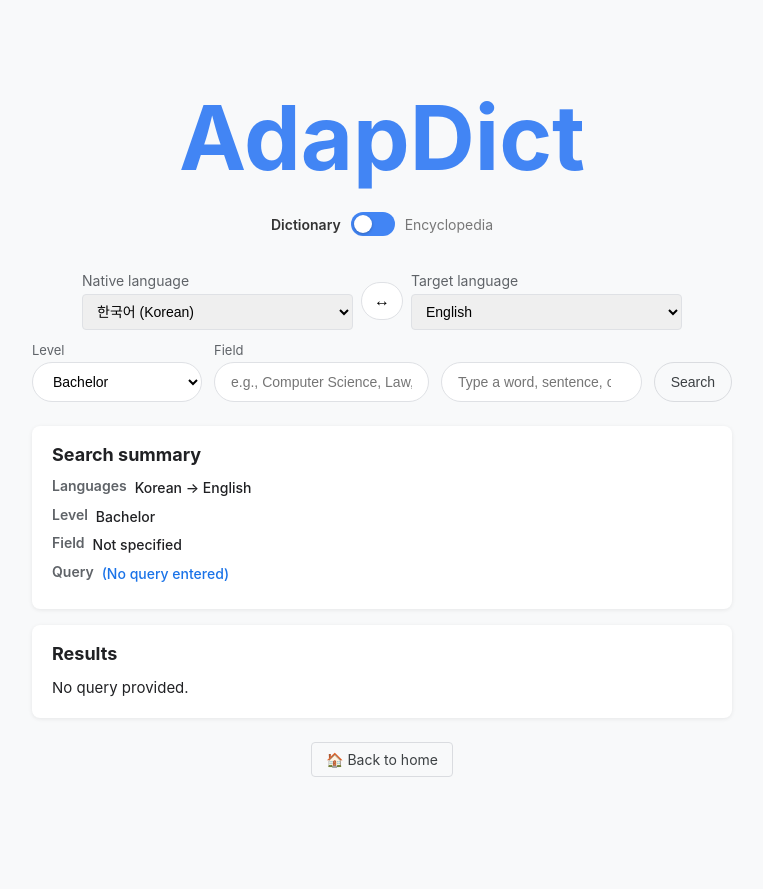
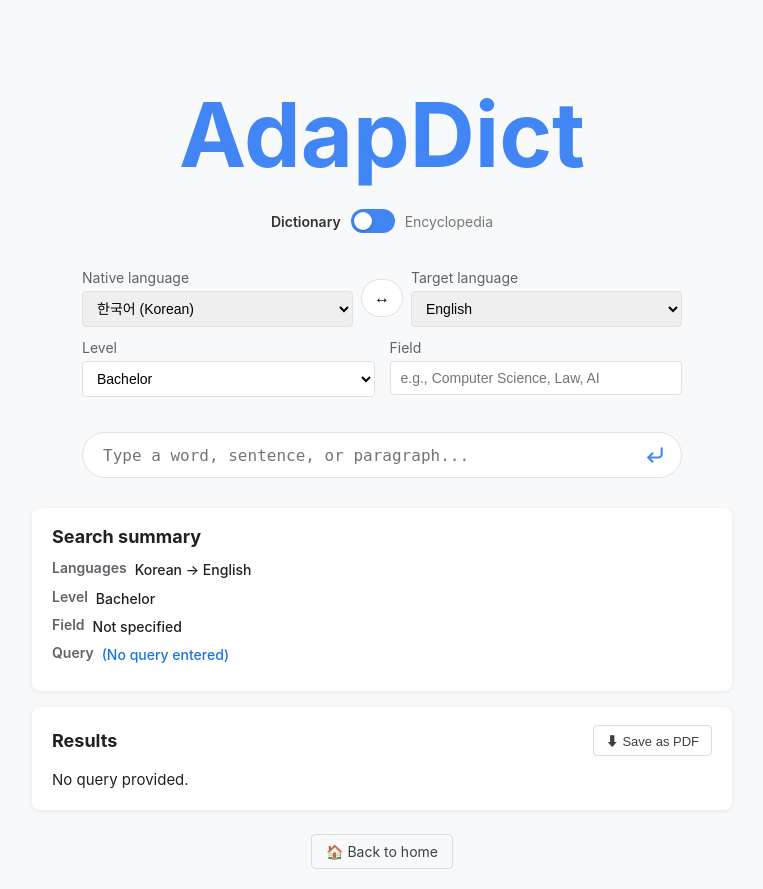
Before and after one commit to maenwi/AdapDict, a Flask app: page /result in a window 1280 px wide. Shown: the whole page, without its empty margins (258-1021 px from the left). Before the commit the page ends 777 px from the top, so only its background shows below. Run offline with Flask 3, Linux system fonts and the light colour scheme.

Commit message:
Improve UX: textarea auto-resize, sentence nav buttons, and print-to-PDF export

```diff
--- a/backend/static/results.js
+++ b/backend/static/results.js
@@ -235,6 +235,31 @@ document.addEventListener('DOMContentLoaded', async () => {
     if (searchInput) searchInput.value = query;
 
     const searchForm = document.getElementById('results-search-form');
+
+    // ✅ 자동 리사이즈: search-input이 textarea일 때만
+    if (searchInput && searchInput.tagName === 'TEXTAREA') {
+        const MAX_HEIGHT = 180; // CSS의 max-height와 맞춤
+
+        const autoResize = () => {
+            searchInput.style.height = 'auto';
+            const newHeight = Math.min(searchInput.scrollHeight, MAX_HEIGHT);
+            searchInput.style.height = newHeight + 'px';
+            searchInput.style.overflowY =
+                searchInput.scrollHeight > MAX_HEIGHT ? 'auto' : 'hidden';
+        };
+
+        autoResize();                            // 초기 한 번
+        searchInput.addEventListener('input', autoResize);
+
+        // ✅ 엔터로 검색 (Shift+Enter는 줄바꿈)
+        searchInput.addEventListener('keydown', (e) => {
+            if (e.key === 'Enter' && !e.shiftKey) {
+                e.preventDefault();
+                searchForm.dispatchEvent(new Event('submit'));
+            }
+        });
+    }
+
     searchForm.addEventListener('submit', (e) => {
         e.preventDefault();
 
@@ -260,6 +285,11 @@ document.addEventListener('DOMContentLoaded', async () => {
 
         window.location.href = `/result?${newParams.toString()}`;
     });
+
+    const exportPdfBtn = document.getElementById('export-pdf-btn');
+    if (exportPdfBtn) {
+        exportPdfBtn.addEventListener('click', () => window.print());
+    }
 
     const resultDiv = document.getElementById('result-content');
 
@@ -715,9 +745,15 @@ document.addEventListener('DOMContentLoaded', async () => {
                 if (cards.length <= 1) {
                     indicator.style.display = 'none';
                 } else {
-                    indicator.innerHTML = cards.map((_, idx) =>
+                    const dotsHtml = cards.map((_, idx) =>
                         `<span class="page-dot${idx === 0 ? ' active' : ''}" data-index="${idx}"></span>`
                     ).join('');
+
+                    indicator.innerHTML = `
+                        <button class="nav-btn prev-btn" aria-label="Previous sentence">◀</button>
+                        ${dotsHtml}
+                        <button class="nav-btn next-btn" aria-label="Next sentence">▶</button>
+                    `;
                 }
             }
 
@@ -752,11 +788,27 @@ document.addEventListener('DOMContentLoaded', async () => {
             if (indicator) {
                 indicator.addEventListener('click', (e) => {
                     const dot = e.target.closest('.page-dot');
-                    if (!dot) return;
-                    const idx = Number(dot.dataset.index);
-                    if (!Number.isNaN(idx) && idx >= 0 && idx < cards.length) {
-                        current = idx;
+                    if (dot) {
+                        const idx = Number(dot.dataset.index);
+                        if (!Number.isNaN(idx) && idx >= 0 && idx < cards.length) {
+                            current = idx;
+                            updateView();
+                        }
+                        return;
+                    }
+
+                    const prevBtn = e.target.closest('.prev-btn');
+                    if (prevBtn) {
+                        current = (current - 1 + cards.length) % cards.length;
                         updateView();
+                        return;
+                    }
+
+                    const nextBtn = e.target.closest('.next-btn');
+                    if (nextBtn) {
+                        current = (current + 1) % cards.length;
+                        updateView();
+                        return;
                     }
                 });
             }
--- a/backend/static/style.css
+++ b/backend/static/style.css
@@ -85,6 +85,7 @@ body {
 .search-bar-group {
     width: 100%;
     margin-bottom: 25px;
+    position: relative;
 }
 
 /* ================================ */
@@ -93,11 +94,13 @@ body {
 .search-bar-group input,
 .search-bar-group textarea {
     width: 100%;
-    padding: 12px 20px;
+    padding: 12px 50px 12px 20px;
     font-size: 16px;
     border: 1px solid #dfe1e5;
     border-radius: 24px;
     box-sizing: border-box;
+    background-color: #ffffff;
+    display: block;
 }
 
 /* hover / focus 효과 */
@@ -114,11 +117,52 @@ body {
 /* ✅ 자동으로 높이 늘어나는 textarea  */
 /* ================================ */
 .search-textarea {
-    resize: none;        /* 크기 드래그 비활성화 */
-    overflow: hidden;    /* 내부 스크롤 숨김 */
+    resize: none;
+    overflow: hidden;
     line-height: 1.4;
-    min-height: 44px;    /* 기본 검색창 높이 */
-    max-height: 180px;   /* 너무 길어지는 것 방지 */
+    min-height: 44px;
+    max-height: 180px;
+}
+
+/* 검색창 내부 제출 버튼 */
+.search-submit-btn {
+    position: absolute;
+    right: 12px;
+    bottom: 8px;
+    background: none;
+    border: none;
+    cursor: pointer;
+    color: #5f6368;
+    padding: 5px;
+    display: flex;
+    align-items: center;
+    justify-content: center;
+    border-radius: 50%;
+    transition: background-color 0.2s, color 0.2s;
+}
+
+body.mode-dict .search-submit-btn {
+    color: #4285F4;
+}
+
+body.mode-ency .search-submit-btn {
+    color: #fe899b;
+}
+
+.search-submit-btn:hover {
+    background-color: #f1f3f4;
+}
+
+body.mode-dict .search-submit-btn:hover {
+    color: #1a73e8;
+}
+
+body.mode-ency .search-submit-btn:hover {
+    color: #fd6b82;
+}
+
+.search-submit-btn svg {
+    display: block;
 }
 
 
@@ -206,6 +250,33 @@ body {
     color: #202124;
 }
 
+.section-title-row {
+    display: flex;
+    align-items: center;
+    justify-content: space-between;
+    margin-bottom: 12px;
+}
+
+.section-title-row .section-title {
+    margin-bottom: 0;
+}
+
+.export-pdf-btn {
+    background: none;
+    border: 1px solid #dadce0;
+    border-radius: 4px;
+    color: #3c4043;
+    font-size: 13px;
+    padding: 5px 12px;
+    cursor: pointer;
+    white-space: nowrap;
+}
+
+.export-pdf-btn:hover {
+    border-color: #c4c8cd;
+    box-shadow: 0 1px 2px rgba(0, 0, 0, 0.1);
+}
+
 /* --- 검색 요약 라인 레이아웃 (Language 안 잘리게) --- */
 .summary-row {
     display: grid;
@@ -283,21 +354,24 @@ body {
 
 #results-search-form {
     display: flex;
-    align-items: flex-end;
-    gap: 12px;
-    flex-wrap: nowrap;
+    flex-direction: column;
+    align-items: stretch;
+    gap: 15px;
     width: 100%;
-    max-width: 800px;
-    margin-bottom: 24px;
+    max-width: 600px;
+    margin-bottom: 30px;
+    border: none;
+    box-shadow: none;
+    padding: 0;
 }
 
 /* 왼쪽 2개 입력칸 */
 #results-search-form .options-grid {
-    display: flex;
-    gap: 12px;
-    margin: 0;
-    width: auto;
-    flex: 0 0 auto;
+    display: grid;
+    grid-template-columns: 1fr 1fr;
+    gap: 15px;
+    margin-bottom: 20px;
+    width: 100%;
 }
 
 /* input-group */
@@ -308,38 +382,31 @@ body {
 }
 
 #results-search-form .input-group label {
-    margin: 0 0 4px 0;
-    font-size: 13px;
+    font-size: 14px;
     color: #5f6368;
-    white-space: nowrap;
+    margin-bottom: 5px;
 }
 
 /* 검색창 */
 #results-search-form .search-bar-group {
     margin: 0;
-    flex: 1 1 0;
+    width: 100%;
 }
 
 /* 버튼 */
 #results-search-form .button-group {
-    margin: 0;
-    flex: 0 0 auto;
+    display: none;
 }
 
 #results-search-form select,
-#results-search-form input[type="text"],
-#results-search-form #search-input,
-#results-search-form button {
-    display: inline-flex;
-    align-items: center;
-    justify-content: center;
-    height: 40px;
-    padding: 0 16px;
-    border-radius: 999px;
+#results-search-form input[type="text"] {
+    padding: 8px 10px;
     border: 1px solid #dfe1e5;
+    border-radius: 4px;
     font-size: 14px;
     box-sizing: border-box;
     background-color: #ffffff;
+    width: 100%;
 }
 
 #results-search-form .input-group select,
@@ -350,25 +417,31 @@ body {
 #results-search-form .input-group select {
     appearance: auto;
     background-image: none;
-    padding-right: 16px;
 }
 
 #results-search-form #search-input {
-    width: 100%;
+    border-radius: 24px;
+}
+
+#results-search-form .button-group {
+    display: flex;
+    justify-content: flex-start;
 }
 
 #results-search-form .button-group button {
     background-color: #f8f9fa;
     color: #3c4043;
+    padding: 0 24px;
+    height: 40px;
+    border-radius: 4px;
+    border: 1px solid #dadce0;
+    font-weight: 500;
     cursor: pointer;
-    white-space: nowrap;
-    border-color: #dadce0;
-    margin: 0;
 }
 
 #results-search-form .button-group button:hover {
     border-color: #c4c8cd;
-    box-shadow: 0 1px 2px rgba(0,0,0,0.1);
+    box-shadow: 0 1px 2px rgba(0, 0, 0, 0.1);
 }
 
 
@@ -653,3 +764,51 @@ body {
 .query-issue-suggestions .alternative-list {
     margin-top: 4px;
 }
+
+
+/* ========================= */
+/*        PDF 인쇄 스타일     */
+/* ========================= */
+
+.no-print {
+    /* 인쇄 시 숨겨야 할 요소에 붙이는 클래스 */
+}
+
+@media print {
+    .no-print,
+    .mode-toggle,
+    .lang-selector,
+    #results-search-form,
+    .back-link,
+    .search-submit-btn,
+    .paragraph-sentence-indicator {
+        display: none !important;
+    }
+
+    /* 캐러셀로 숨겨진 문장 카드를 모두 표시 */
+    .paragraph-sentence-track .sentence-card {
+        display: block !important;
+    }
+
+    body {
+        background-color: #ffffff;
+        align-items: flex-start;
+    }
+
+    .results-container {
+        max-width: 100%;
+        padding: 0;
+    }
+
+    .logo-text {
+        font-size: 36px;
+        margin-bottom: 12px;
+    }
+
+    .card,
+    .word-card {
+        box-shadow: none;
+        border: 1px solid #d0d0d0;
+        break-inside: avoid;
+    }
+}
--- a/backend/templates/results.html
+++ b/backend/templates/results.html
@@ -79,17 +79,15 @@
             </div>
 
             <div class="search-bar-group">
-                <input
-                    type="search"
-                    id="search-input"
-                    name="query"
-                    placeholder="Type a word, sentence, or paragraph..."
-                    required
-                >
-            </div>
-
-            <div class="button-group">
-                <button type="submit">Search</button>
+                <textarea id="search-input" name="query" class="search-textarea"
+                    placeholder="Type a word, sentence, or paragraph..." rows="1" required></textarea>
+                <button type="submit" class="search-submit-btn" aria-label="Search">
+                    <svg width="20" height="20" viewBox="0 0 24 24" fill="none" stroke="currentColor" stroke-width="2.5"
+                        stroke-linecap="round" stroke-linejoin="round">
+                        <polyline points="9 10 4 15 9 20"></polyline>
+                        <path d="M20 4v7a4 4 0 0 1-4 4H4"></path>
+                    </svg>
+                </button>
             </div>
         </form>
 
@@ -123,7 +121,10 @@
 
         <!-- 결과 카드 -->
         <section class="result-section card">
-            <h2 class="section-title">Results</h2>
+            <div class="section-title-row">
+                <h2 class="section-title">Results</h2>
+                <button id="export-pdf-btn" class="export-pdf-btn no-print">⬇ Save as PDF</button>
+            </div>
             <div id="result-content" class="result-content">
                 Loading...
             </div>
```
Also changed, not shown: other parts of backend/static/style.css (+38 -0 lines), backend/static/script.js (+13 -0 lines), backend/templates/index.html (+9 -10 lines).
